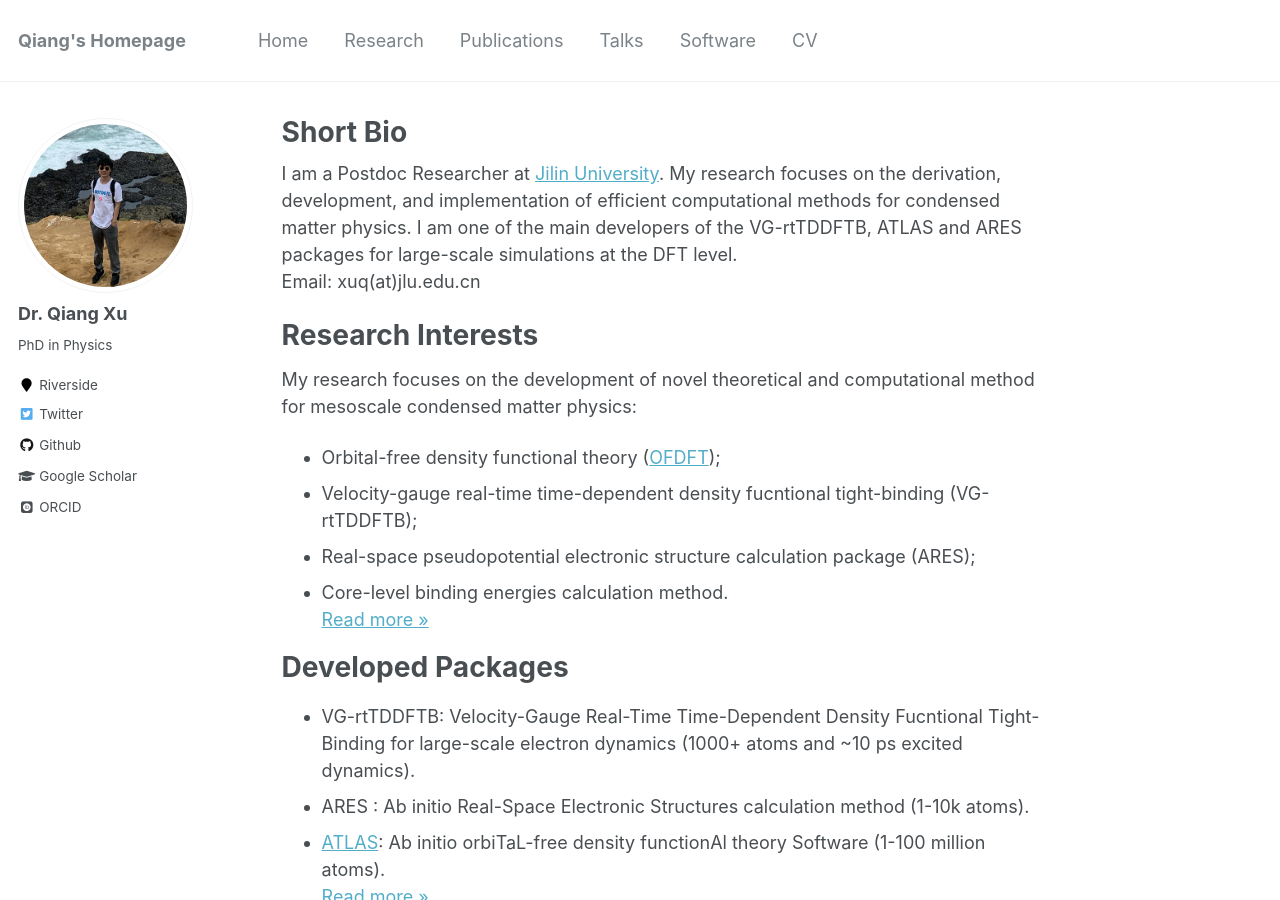
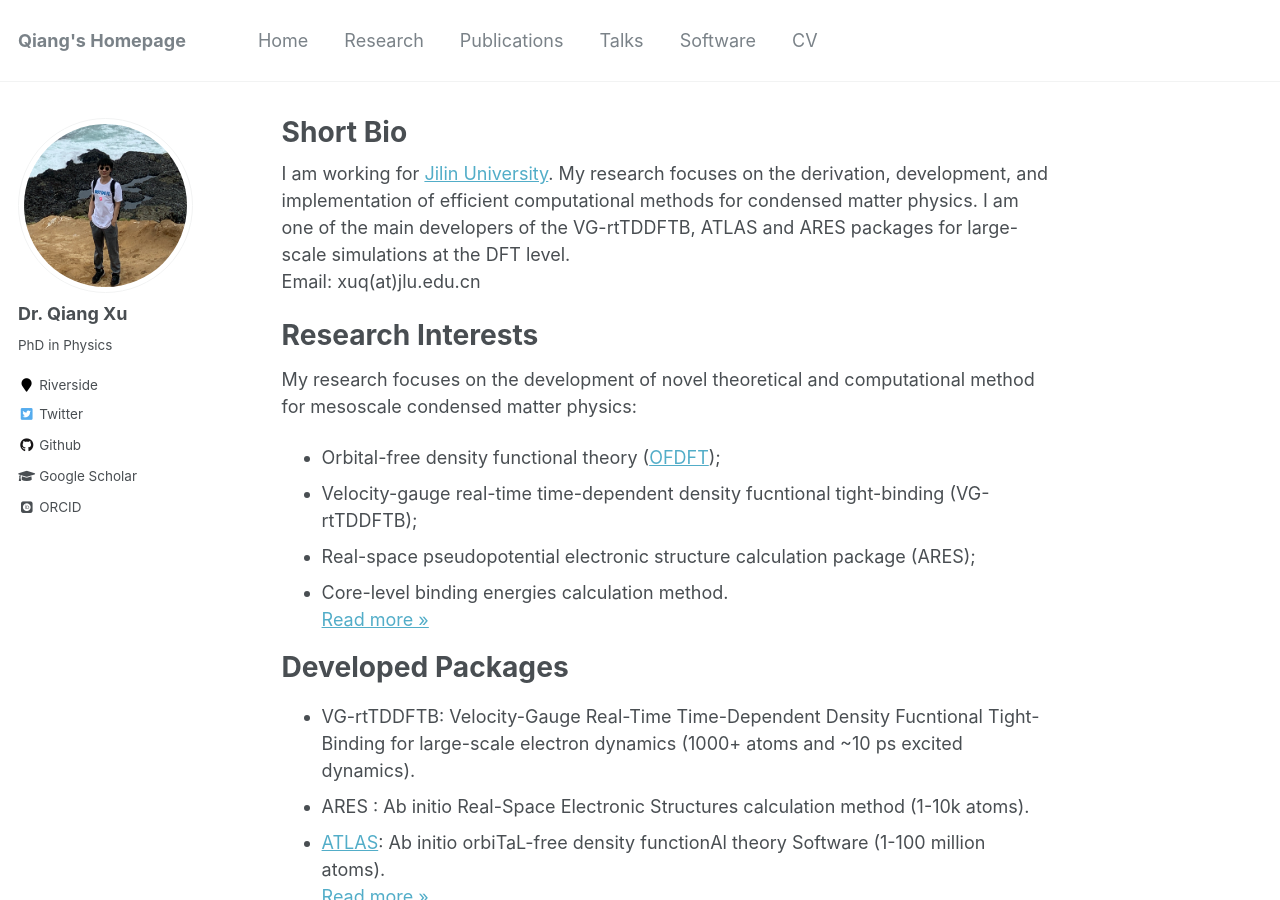
Before and after one commit to xqjlu/xqjlu.github.io, a Jekyll site: the page built from _pages/about.md, in a window 1280 px wide and 900 px high. Built offline with Jekyll 4.4.1, drawn with Linux system fonts in a browser that asks for light colours; some web fonts are replaced.

Commit message:
JLU work

```diff
--- a/_pages/about.md
+++ b/_pages/about.md
@@ -8,7 +8,7 @@ redirect_from:
   - /about.html
 ---
 
-I am a Postdoc Researcher at [Jilin University](https://www.jlu.edu.cn/). My research focuses on the derivation, development, and implementation of efficient computational methods for condensed matter physics. I am one of the main developers of the VG-rtTDDFTB, ATLAS and ARES packages for large-scale simulations at the DFT level.
+I am working for [Jilin University](https://www.jlu.edu.cn/). My research focuses on the derivation, development, and implementation of efficient computational methods for condensed matter physics. I am one of the main developers of the VG-rtTDDFTB, ATLAS and ARES packages for large-scale simulations at the DFT level.
 Email: xuq(at)jlu.edu.cn
 <!---
 <qiangx@ucr.edu>
```
Also changed, not shown: _pages/cv.md (+1 -1 lines).
